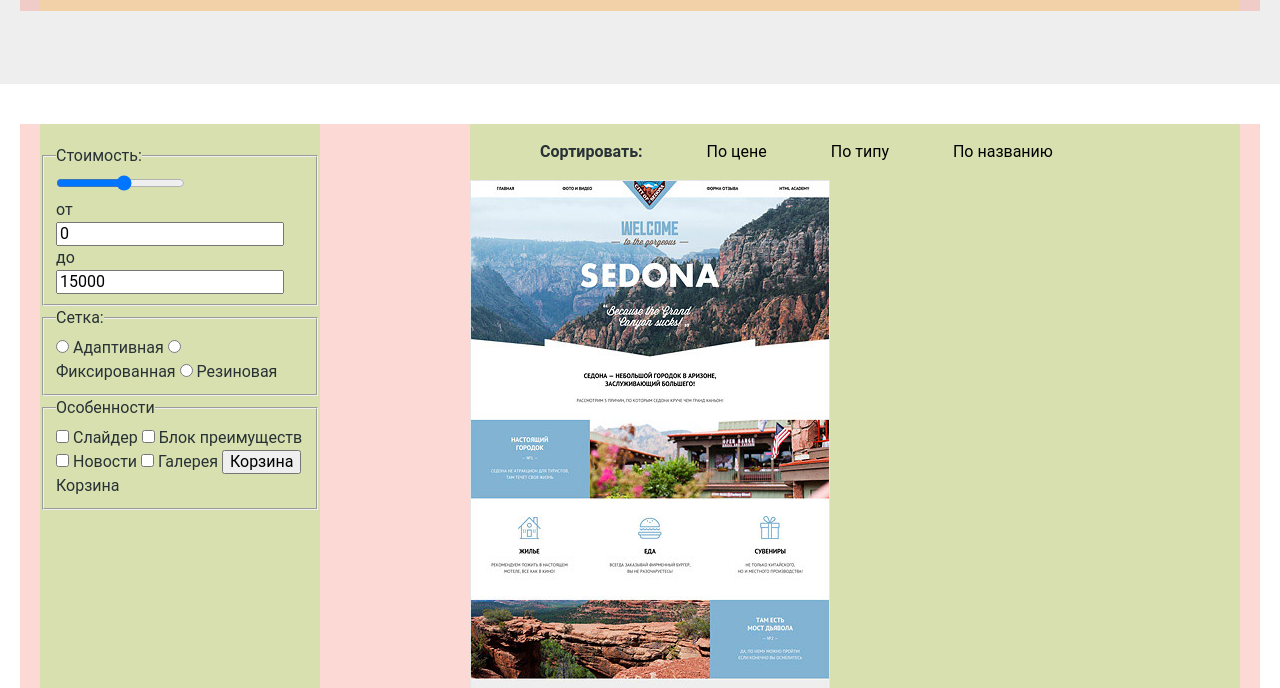
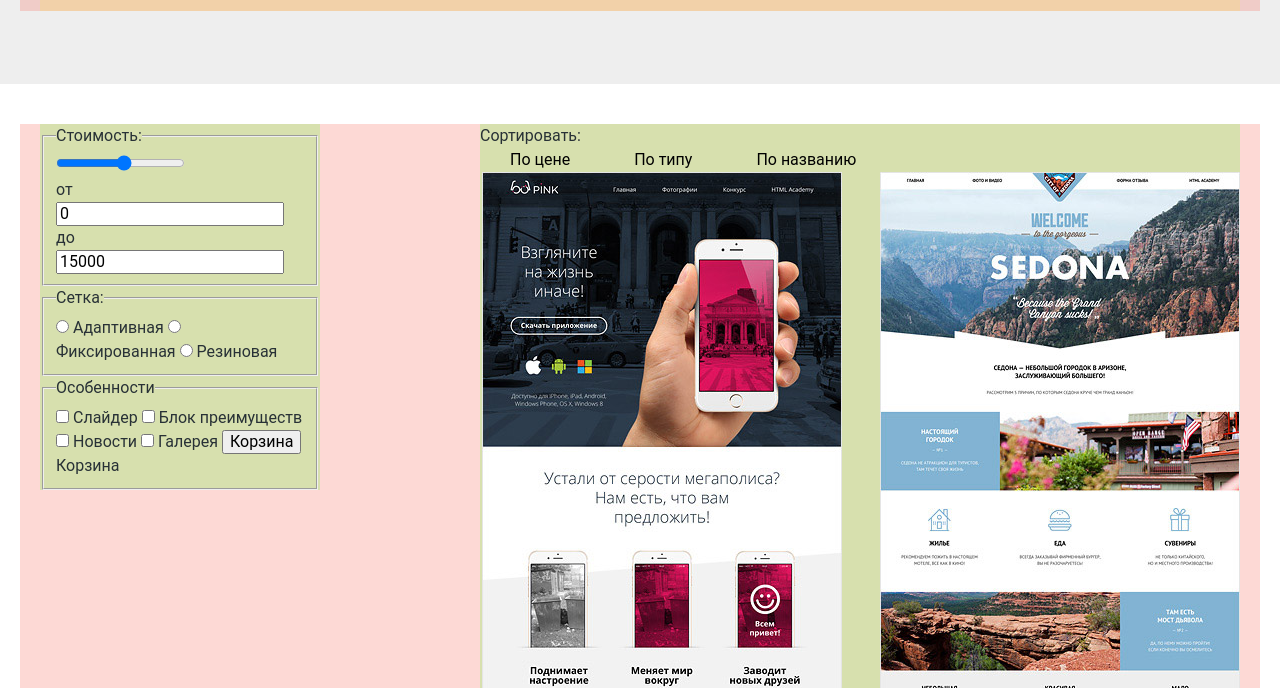
Before and after one commit to NemurovV/371987-nerds, a plain HTML site: page inner.html in a window 1280 px wide. Shown: the part 264-952 px from the top of the page. Drawn offline with nearby package versions, Linux system fonts and the light colour scheme.

Commit message:
внес исправления в разметку построение сетки второй страницы

```diff
--- a/css/style.css
+++ b/css/style.css
@@ -97,13 +97,18 @@ body {
   padding: 30px 30px 0 0;
 }
 
+.catalog-navigation {
+  margin: 0;
+  padding: 0;
+}
+
 .catalog-navigation li {
   display: inline-block;
   padding: 0 30px;
 }
 
 .product-card {
-  display: inline-block;
+  float: right;
 }
 
 .paginaion {
@@ -180,18 +185,17 @@ a {
 .column-left {
   float: left;
   width: 280px;
-  min-height: 816px;
-  margin-right: 140px;
-  padding-top: 20px;
   background-color: rgba(61, 248, 18, 0.2);
 }
 
 .column-right {
   float: right;
   width: 760px;
-  min-height: 2015px;
-  padding-right: 10px;
   background-color: rgba(61, 248, 18, 0.2);
+}
+
+.arrows {
+  float: right;
 }
 
 .advertising {
--- a/inner.html
+++ b/inner.html
@@ -84,10 +84,11 @@
             </form>
         </div>
         <div class="column-right">
+          <div class="right-filters">
+            <span>
+              Сортировать:
+            </span>
             <ul class="catalog-navigation">
-            <li class="navigation-title">
-              <b>Сортировать:</b>
-            </li>
               <li>
                 <a href="#" class="action">По цене</a>
               </li>
@@ -100,8 +101,10 @@
             </ul>
             <div class="arrows">
               <a class="icon-down-arrow" href="#"></a>
-              <a class="icon-up-arrow" href="#"></a>
+              <a class="icon-up-arrow" href="#" ></a>
             </div>
+          </div>
+          <div class="catalog-items clearfix">
             <div class="product-card sedona">
               <img src="img/img-sedona.jpg" alt="sedona" width="360" height="576">
               <h3>
@@ -170,6 +173,7 @@
             </div>
           </div>
         </div>
+      </div>
       <div class="container">
         <ul class="paginaion clearfix">
           <li>
```
Lines whose indentation alone changed are shown as unchanged.
